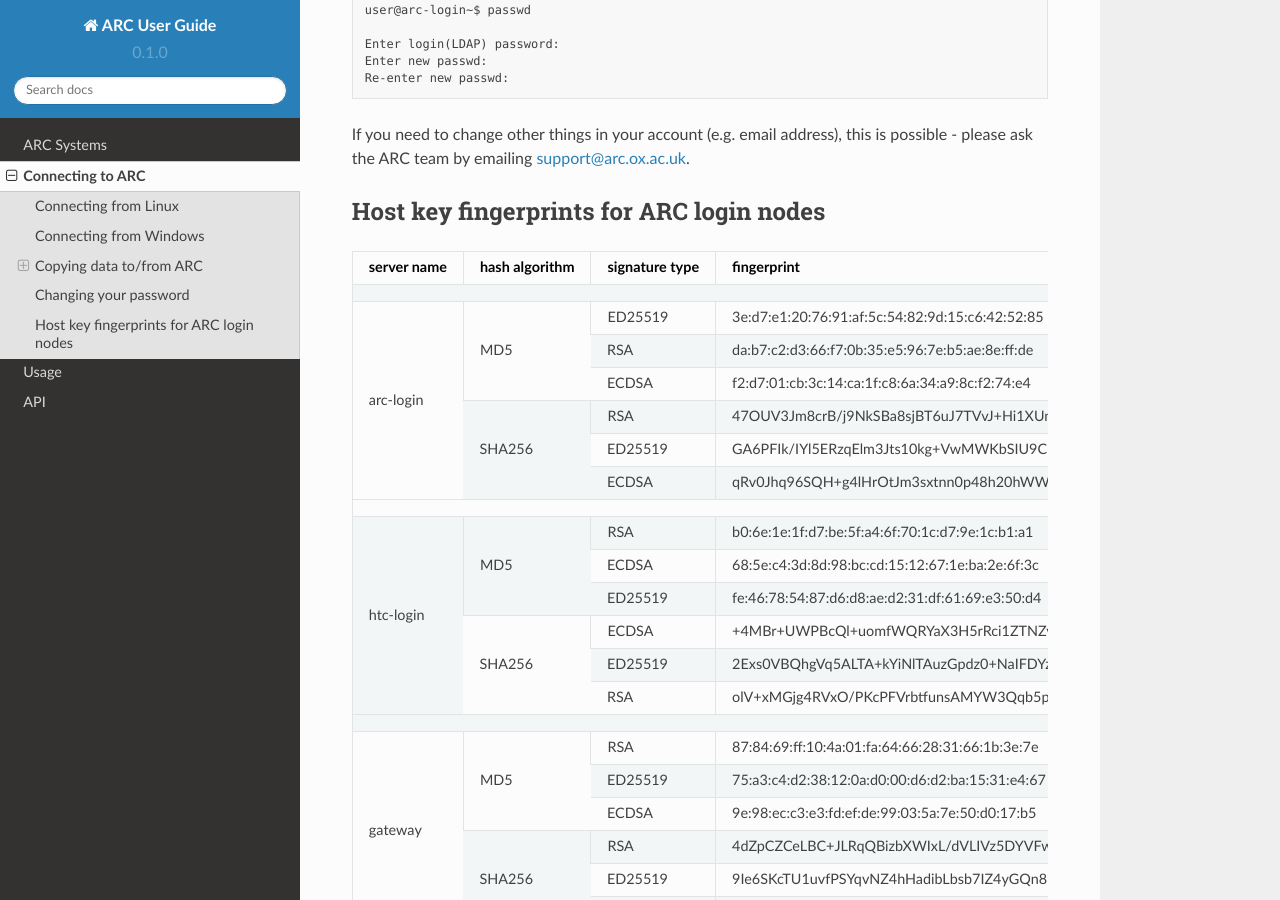
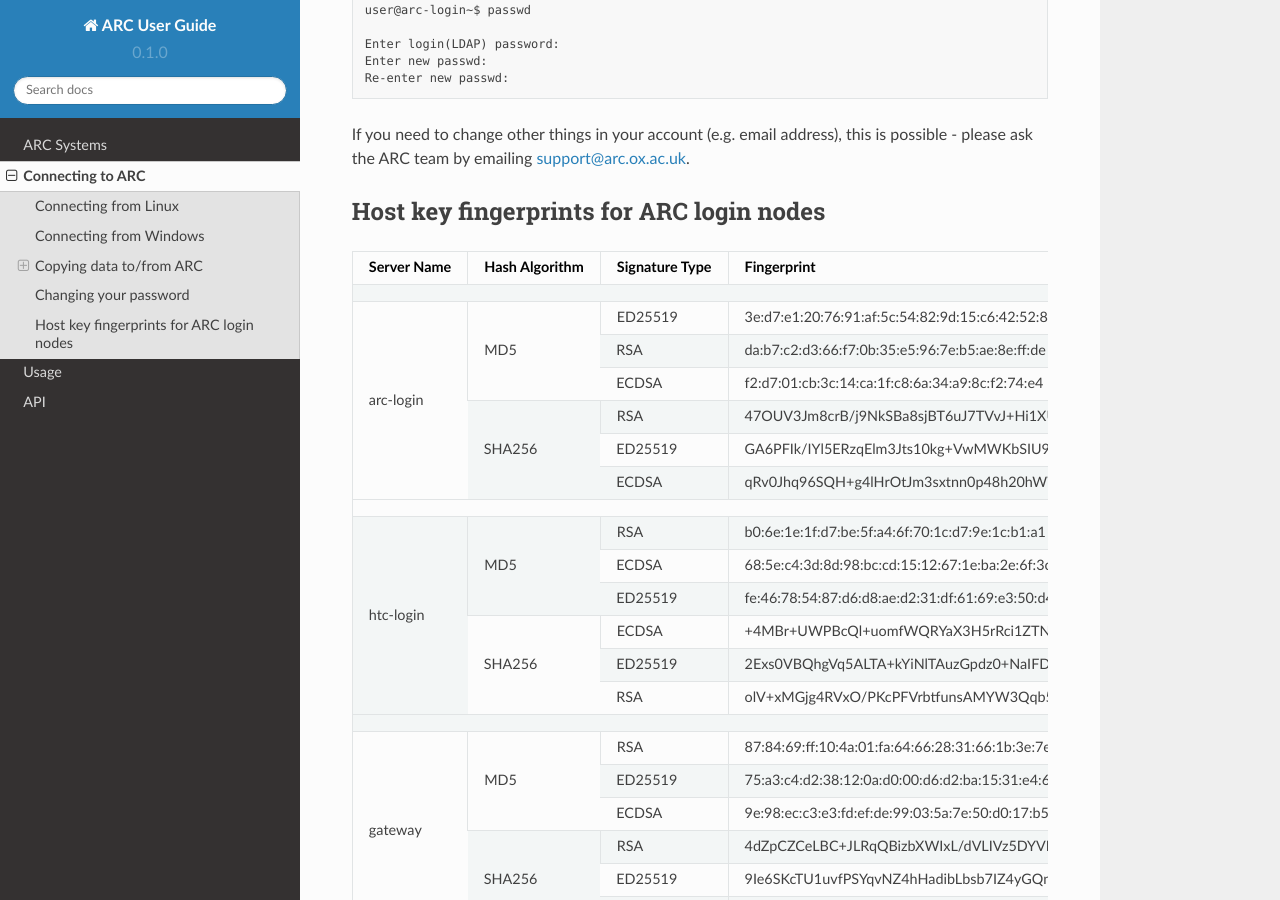
Before and after one commit to tina-friedrich/arc-user-guide, a Sphinx documentation site: the page built from docs/source/connecting-to-arc.rst, in a window 1280 px wide and 900 px high, scrolled down 3214 px. Built offline with Sphinx 7.4.7 and the Read the Docs theme 2.0.0, drawn with Linux system fonts in a browser that asks for light colours.

```diff
--- a/docs/source/connecting-to-arc.rst
+++ b/docs/source/connecting-to-arc.rst
@@ -121,7 +121,7 @@ Host key fingerprints for ARC login nodes
 -----------------------------------------
 
 +-------------+----------------+----------------+-------------------------------------------------+---+
-| server name | hash algorithm | signature type | fingerprint                                     |   |
+| Server Name | Hash Algorithm | Signature Type | Fingerprint                                     |   |
 +=============+================+================+=================================================+===+
 |                                                                                                 |   |
 +-------------+----------------+----------------+-------------------------------------------------+---+
```
